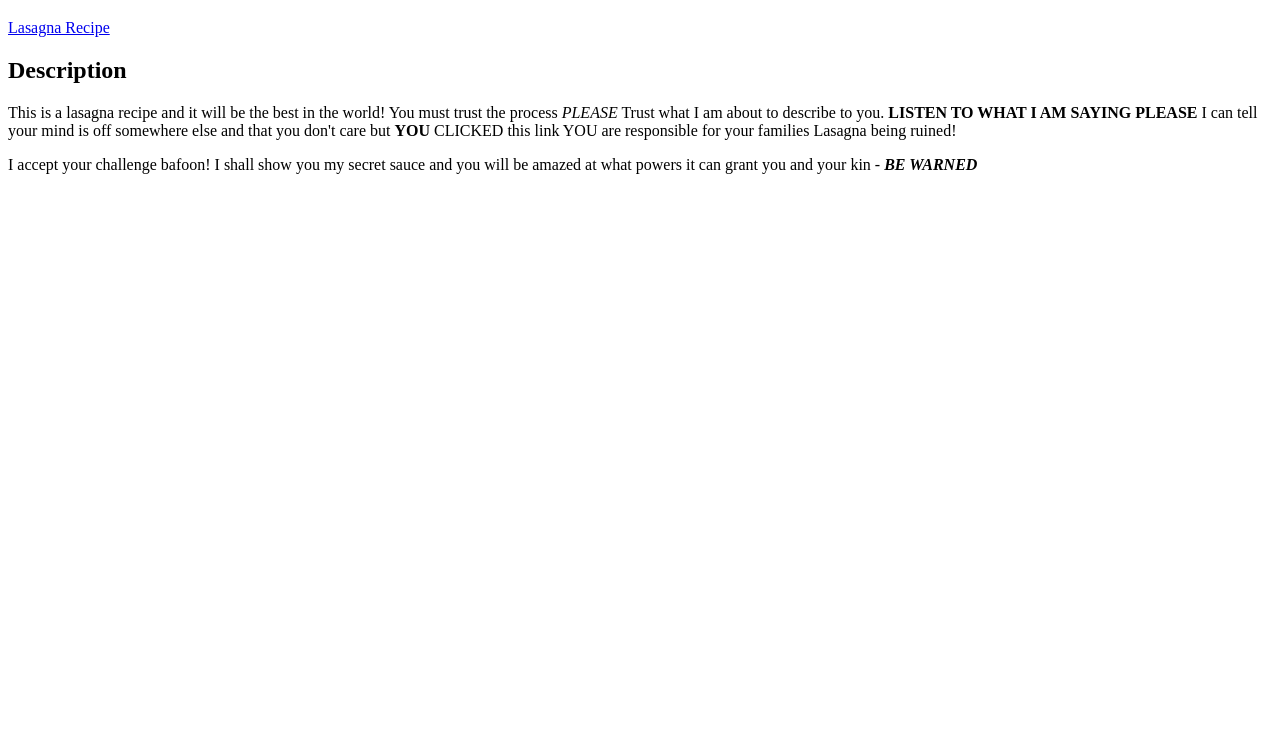
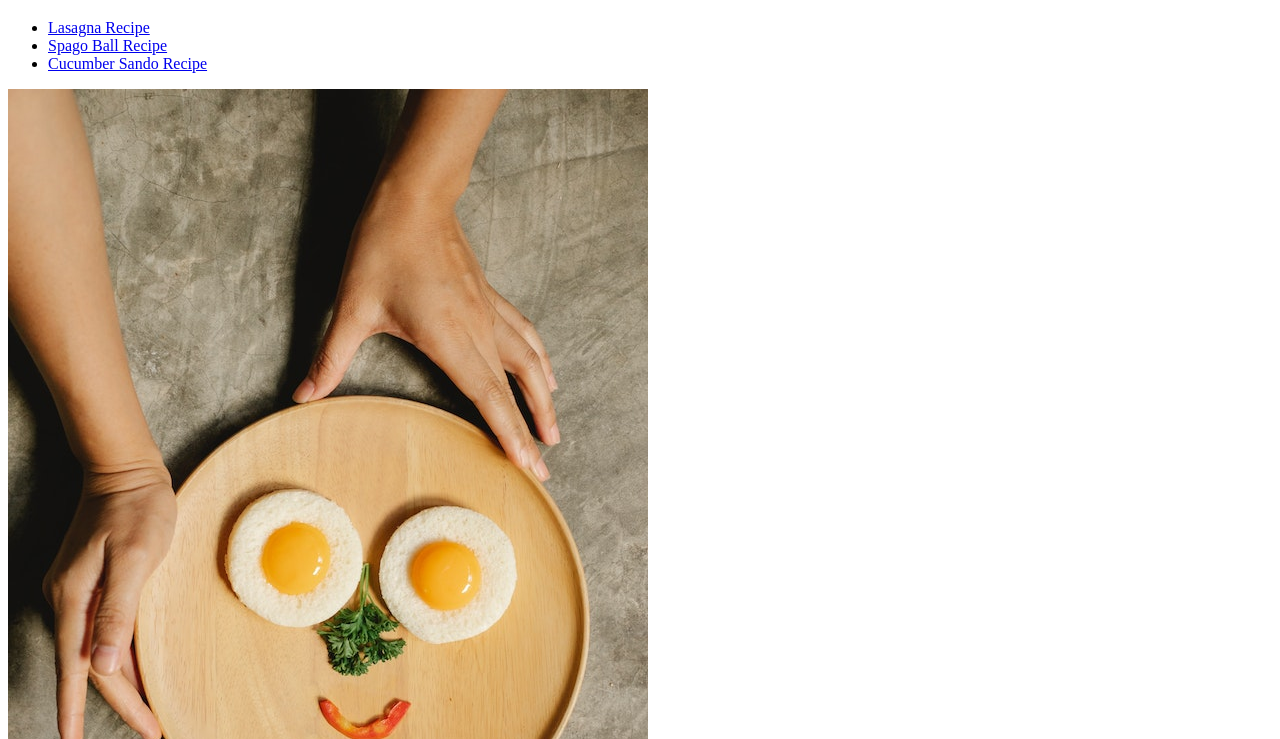
Before and after one commit to Varzy17/odin-recipes, a plain HTML site: page index.html in a window 1280 px wide. Shown: the part 61-800 px from the top of the page. Drawn offline with Linux system fonts and the light colour scheme.

Commit message:
backing up everything

```diff
--- a/index.html
+++ b/index.html
@@ -6,17 +6,12 @@
 </head>
 <body>
     <h1> Odin Recipes</h1>
-    <a href="recipes/lasagna.html">Lasagna Recipe</a>
-    <h2> Description</h2>
-    <p> This is a lasagna recipe and it will be the best in the world! You must trust the process <em> PLEASE</em>
-    Trust what I am about to describe to you. <strong> LISTEN TO WHAT I AM SAYING PLEASE</strong>
-    I can tell your mind is off somewhere else and that you don't care but <strong>YOU </strong>CLICKED this link YOU are
-    responsible for your families Lasagna being ruined!</p>
-
-    <p> I accept your challenge bafoon! I shall show you my secret sauce and you will be amazed at what powers
-        it can grant you and your kin - <strong><em>BE WARNED</em></strong>
-    </p>
-
+    <ul>
+    <li> <a href="recipes/lasagna.html">Lasagna Recipe</a> </li>
+    <li> <a href="recipes/spago_ball.html">Spago Ball Recipe</a> </li>
+    <li> <a href="recipes/cucumber_sando.html">Cucumber Sando Recipe</a> </li>
+    </ul>
+    <img src="Images/Random_Recipe_Image.jpg" alt="IDK what I'm doing">
 </body>
 
 </html>
```
Also changed, not shown: Images/Lasagna.jpg (added), Images/Random_Recipe_Image.jpg (added), Images/cucumbersando.jpg (added), Images/spagoballs.jpg (added).
